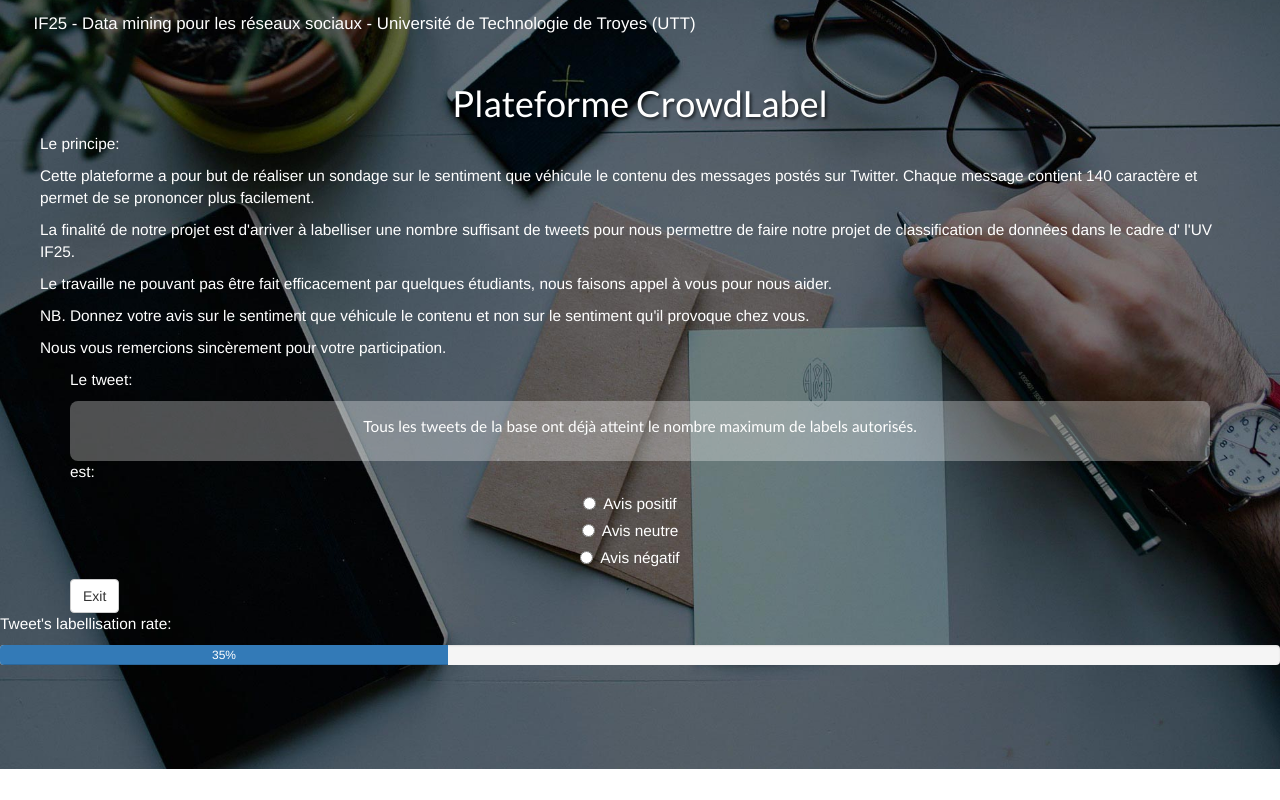
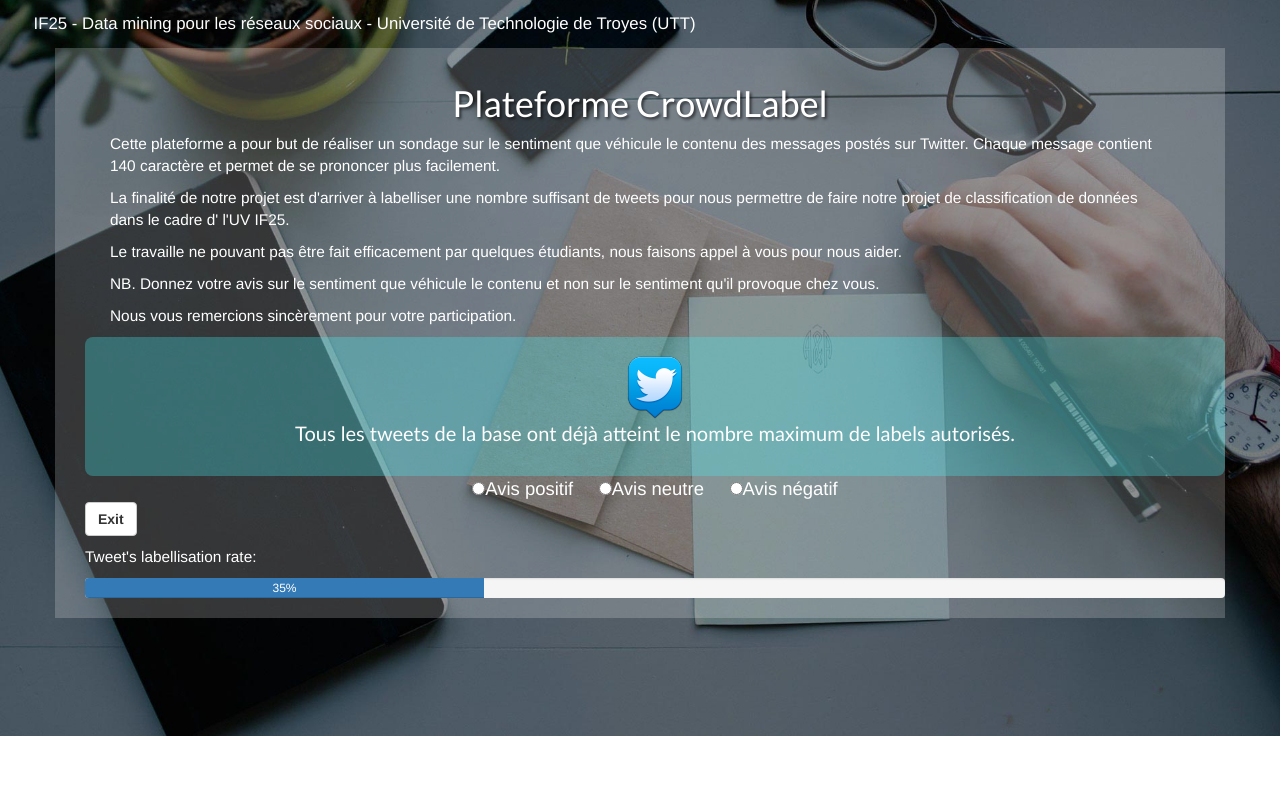
Before and after one commit to tinayihe/tweet_labelisation, a PHP site: page / in a window 1280 px wide. Run offline with PHP 8.4, Linux system fonts and the light colour scheme; data that the repository does not hold is empty; some libraries are stand-ins or nearby versions.

Commit message:
update the UI

```diff
--- a/include/css/style.css
+++ b/include/css/style.css
@@ -42,9 +42,9 @@ fieldset legend{
 #tweet_content {
     text-align: center;
     font-family: 'Calibri';
-    /*font-size: 1em;*/
+    font-size: 1.3em;
     padding: 1em 2em 1em 2em;
-    background-color: rgba(255,255,255, 0.3);
+    background-color: rgba(66, 238, 244, 0.3);
     border-radius: 1vh;
 }
 
@@ -67,3 +67,12 @@ fieldset legend{
 .icon-rs{
     margin-bottom: 2em;
 }
+
+#op{
+    background-color: rgba(255,255,255, 0.2);
+}
+
+
+span{
+     font-size:1.2em;
+}
--- a/index.php
+++ b/index.php
@@ -31,6 +31,7 @@ $tweet = read_tweet_randomly();
 
 
     <body id="body-index">
+
         <div id="fb-root"></div>
         <script>(function(d, s, id) {
           var js, fjs = d.getElementsByTagName(s)[0];
@@ -43,8 +44,9 @@ $tweet = read_tweet_randomly();
 
         <div id="container-main">
             <p class="lead" id="intro-cours">IF25 - Data mining pour les réseaux sociaux - Université de Technologie de Troyes (UTT)</p>
+                   <div class="container" id="op">
             <h1 id="h1-index">Plateforme CrowdLabel</h1>
-            <p class="intro">Le principe:</p>
+            <!--<p class="intro">Le principe:</p>-->
             <p class="intro">Cette plateforme a pour but de réaliser un sondage sur le sentiment que véhicule le contenu des messages postés sur Twitter. Chaque message contient 140 caractère et permet de se prononcer plus facilement.</p>
             <p class="intro">La finalité de notre projet est d'arriver à labelliser une nombre suffisant de tweets pour nous permettre de faire notre projet de classification de données dans le cadre d' l'UV IF25.</p>
             <p class="intro">Le travaille ne pouvant pas être fait efficacement par quelques étudiants, nous faisons appel à vous pour nous aider.</p>
@@ -52,12 +54,13 @@ $tweet = read_tweet_randomly();
             <p class="intro">Nous vous remercions sincèrement pour votre participation.</p>
 
             <div id="div_main" class="container">
-            <p id="le-tweet">Le tweet:</p>
+            <!--<p id="le-tweet">Le tweet:</p>-->
                 <form method="post" action="#">
                     <table>
                         <fieldset>
 
                             <div id="tweet_content">
+                                <img src="include/image/Twitter-2-icon.png" alt="Partager sur Linkedin"/></a>
                                 <p>
                                     <?php
                                     if ($tweet != NULL) {
@@ -71,41 +74,44 @@ $tweet = read_tweet_randomly();
                             </div>
                         </fieldset>
 
-                        <p id="le-tweet">est: </p>
+                        <!--<p id="le-tweet">est: </p>-->
 
                         <div id="div_radio">
-                            <div class="radio">
+
 
                                 <input type="radio"
                                        name="option_radio"
                                        id="option_radio_positif"
-                                       value="positif"/>Avis positif
-                            </div>
-                            <div class="radio">
+                                       value="positif"
+                                       /><span>Avis positif</span>  &nbsp;&nbsp;&nbsp;&nbsp;
+
+
                                 <input type="radio"
                                        name="option_radio"
                                        id="option_radio_neutre"
-                                       value="neutre"/>Avis neutre
-                            </div>
-                            <div class="radio">
+                                       value="neutre"
+                                       /><span>Avis neutre</span> &nbsp;&nbsp;&nbsp;&nbsp;
+
+
                                 <input type="radio"
                                        name="option_radio"
                                        id="option_radio_negatif"
-                                       value="negatif"/>Avis négatif
+                                       value="negatif"/><span>Avis négatif</span>
 
-                            </div>
+
                         </div>
 
-                    </table>
+
 
                     <?php
                     if ($tweet != NULL) {
 
                         echo '<div id="button_submit">';
-                        echo '<button type="submit" class="btn btn-info" id="btn-envoyer">Valider</button>';
+                        echo '<button type="submit" class="btn btn-info" id="btn-envoyer"><b>Valider</b></button>';
                     }
                     ?>
-                    <button type="button" class="btn btn-default" data-toggle="modal" data-target=".bs-example-modal-lg">Exit</button>
+                    <button type="button" class="btn btn-default" data-toggle="modal" data-target=".bs-example-modal-lg"><b>Exit</b></button>
+
                     <div class="modal fade bs-example-modal-lg" tabindex="-1" role="dialog" aria-labelledby="myLargeModalLabel">
                       <div class="modal-dialog modal-lg" role="document">
                         <div class="modal-content">
@@ -139,15 +145,15 @@ $tweet = read_tweet_randomly();
                         </div>
                       </div>
                     </div>
-                    </div>
                 </form>
 
-                <p>Tweet's labellisation rate:</p>
+                <p style="margin-top:10px">Tweet's labellisation rate:</p>
                 <div class="progress">
                   <div class="progress-bar" role="progressbar" aria-valuenow="60" aria-valuemin="0" aria-valuemax="100" style="width: 35%;">
                     35%
                   </div>
                 </div>
+            </div>
             </div>
         </div>
 
```
Also changed, not shown: include/image/Twitter-2-icon.png (added).
